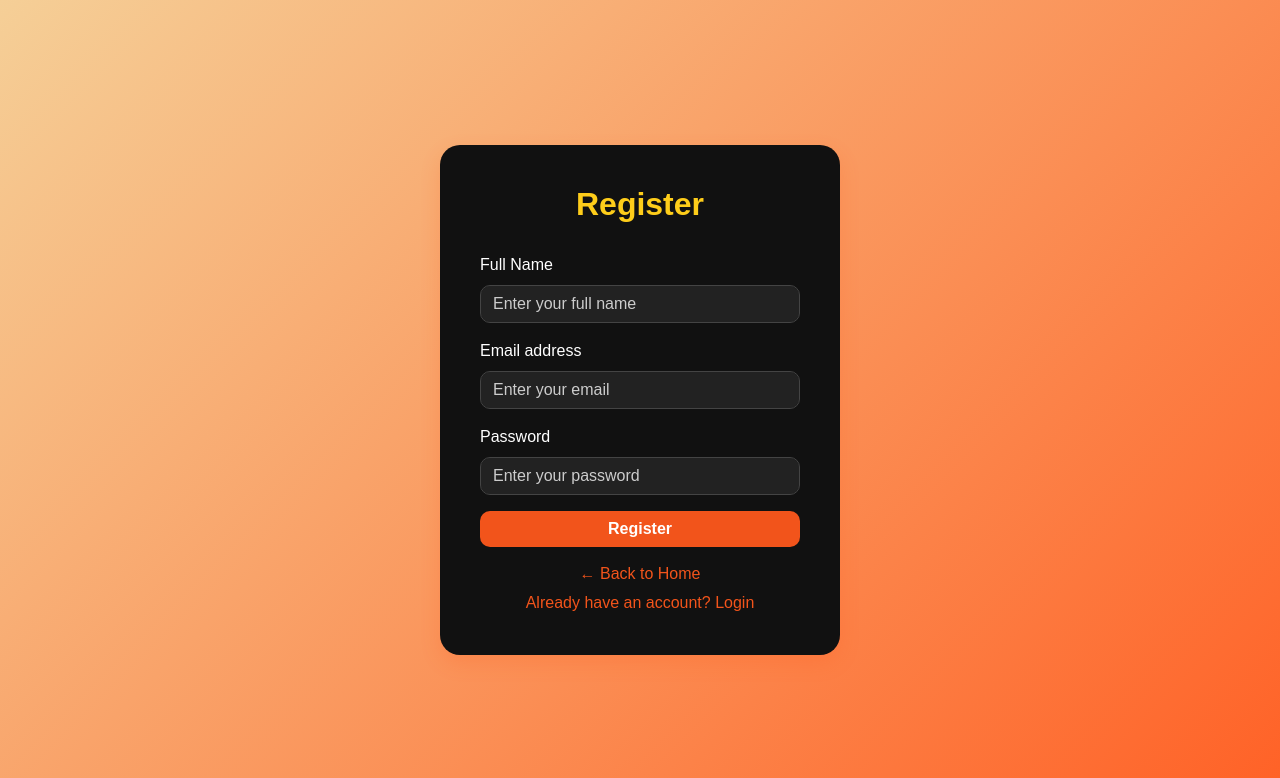
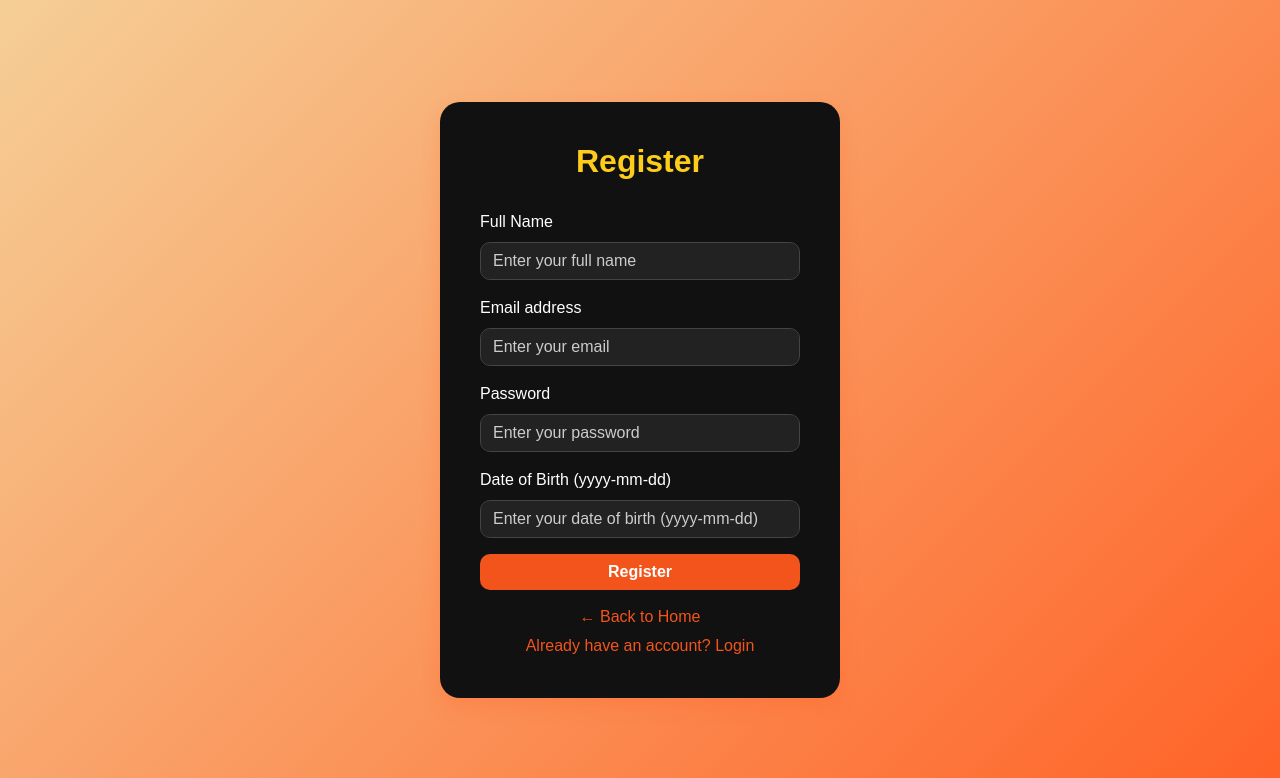
Before and after one commit to engjiosmani/UEB25_Gr11, a PHP site: page /register.php in a window 1280 px wide. Shown: the top 778 px of the page. Run offline with PHP 8.4, Linux system fonts and the light colour scheme.

Commit message:
Validime me RegEx
Validime me RegEx per email, data, dhe vlera numerike

```diff
--- /dev/null
+++ b/desktop.ini
@@ -0,0 +1,2 @@
+[.ShellClassInfo]
+LocalizedResourceName=@UEB25_Gr11,0
--- a/register.php
+++ b/register.php
@@ -1,3 +1,61 @@
+<?php
+$messages = "";
+if ($_SERVER["REQUEST_METHOD"] == "POST") {
+  $email = $_POST["email"];
+  $name = $_POST["name"];
+  $password = $_POST["password"];
+  $dob = $_POST["dob"];
+  $errors = [];
+
+  if (empty($name)) {
+    $errors[] = "Name is required.";
+  }
+
+  if (empty($email)) {
+    $errors[] = "Email is required.";
+} elseif (!preg_match("/^[a-zA-Z0-9._%+-]+@[a-zA-Z0-9.-]+\.[a-zA-Z]{2,}$/", $email)) {
+    $errors[] = "Please enter a valid email address.";
+}
+
+  if (empty($password)) {
+    $errors[] = "Password is required.";
+  }
+
+  if (empty($dob)) {
+    $errors[] = "Date of birth is required.";
+} elseif (!preg_match("/^(0[1-9]|[12][0-9]|3[01])-(0[1-9]|1[0-2])-\d{4}$/", $dob)) {
+    $errors[] = "Date of birth must be in the format: dd-mm-yyyy.";
+} else {
+    $dob_parts = explode('-', $dob);
+    if (count($dob_parts) == 3) {
+      $day = (int)$dob_parts[0];
+      $month = (int)$dob_parts[1];
+      $year = (int)$dob_parts[2];
+
+      if (!checkdate($month, $day, $year)) {
+        $errors[] = "Invalid date of birth.";
+      } else {
+        $age = date_diff(date_create($dob), date_create('today'))->y;
+        if ($age < 18) {
+          $errors[] = "You must be at least 18 years old to register.";
+        }
+      }
+    } else {
+      $errors[] = "Invalid date format.";
+    }
+  }
+
+
+  if (empty($errors)) {
+    $messages = "<div class='alert alert-success'>Form submitted successfully!</div>";
+  } else {
+    foreach ($errors as $error) {
+      $messages .= "<div class='alert alert-danger'>$error</div>";
+    }
+  }
+}
+?>
+
 <!DOCTYPE html>
 <html lang="en">
 <head>
@@ -80,20 +138,28 @@
 
   <div class="register-box">
     <h2>Register</h2>
-    <form>
+    <?php if (!empty($messages)) echo $messages; ?>
+
+    <form method="POST" action="<?php echo $_SERVER['PHP_SELF']; ?>">
       <div class="mb-3">
         <label for="name" class="form-label">Full Name</label>
-        <input type="text" class="form-control" id="name" placeholder="Enter your full name">
+        <input type="text" class="form-control" id="name" name="name" placeholder="Enter your full name">
       </div>
 
       <div class="mb-3">
         <label for="email" class="form-label">Email address</label>
-        <input type="email" class="form-control" id="email" placeholder="Enter your email">
+        <input type="email" class="form-control" id="email" name="email" value="<?php echo isset($_POST['email']) ? $_POST['email'] : ''; ?>" placeholder="Enter your email">
+
       </div>
 
       <div class="mb-3">
         <label for="password" class="form-label">Password</label>
-        <input type="password" class="form-control" id="password" placeholder="Enter your password">
+        <input type="password" class="form-control" id="password" name="password" placeholder="Enter your password">
+      </div>
+
+      <div class="mb-3">
+        <label for="dob" class="form-label">Date of Birth (yyyy-mm-dd)</label>
+        <input type="text" class="form-control" id="dob" name="dob" placeholder="Enter your date of birth (yyyy-mm-dd)">
       </div>
 
       <button type="submit" class="btn btn-register w-100">Register</button>
```
Also changed, not shown: ticket.php (+4 -15 lines), ticket_process.php (added, +29 -0 lines).
